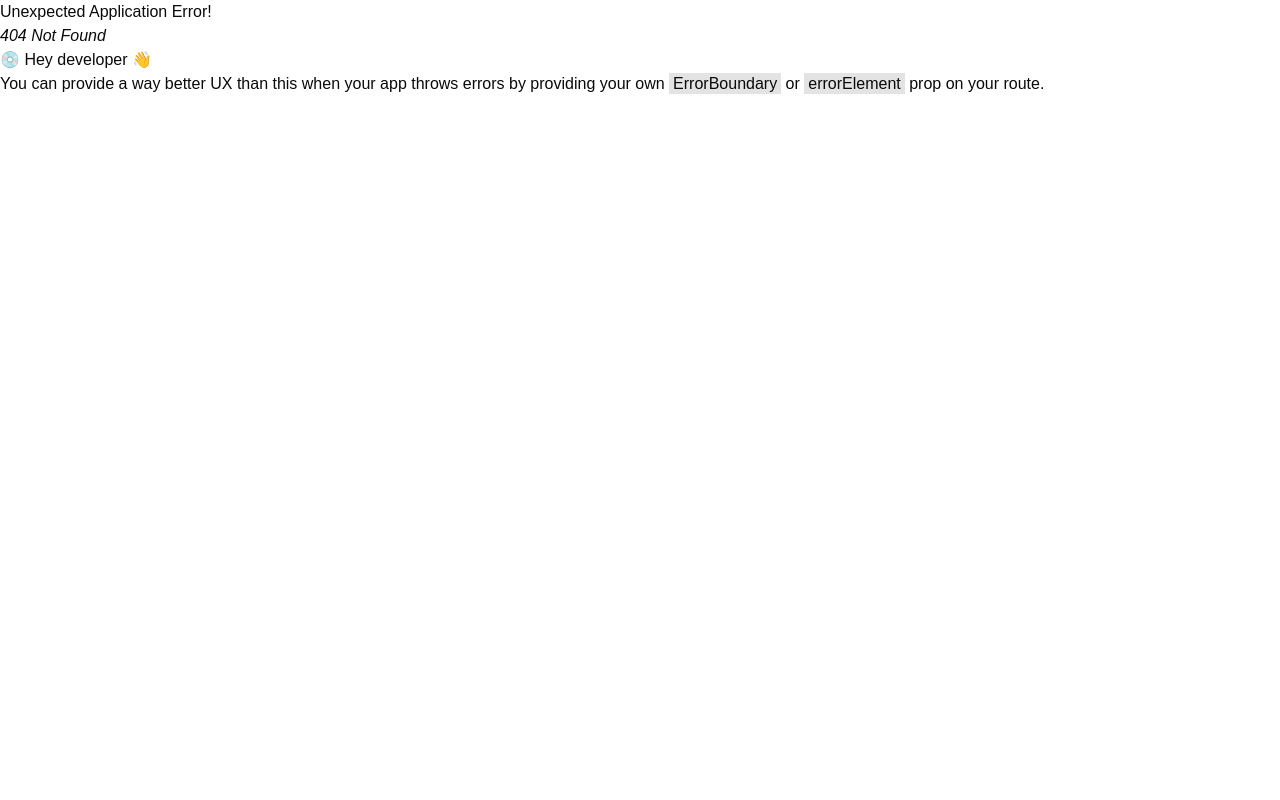
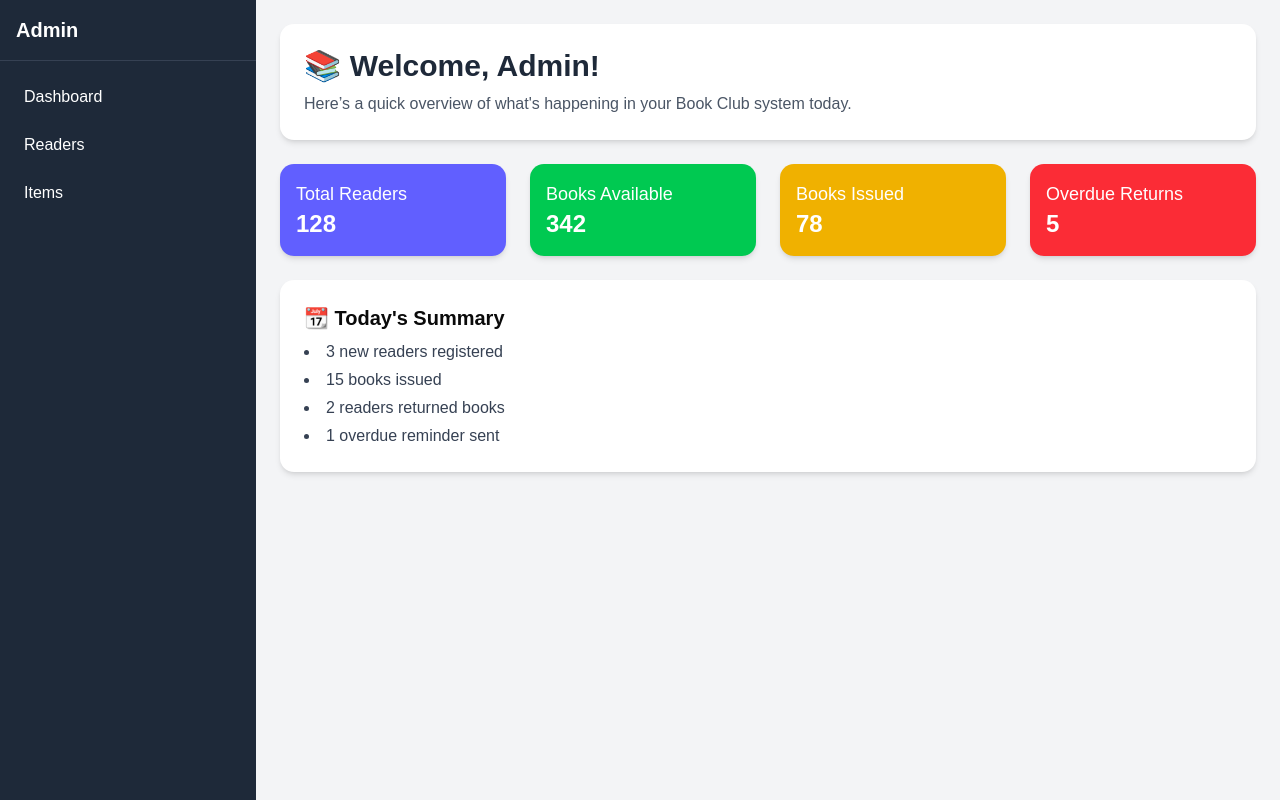
Before and after one commit to MalikBandara/Book-Club-Frontend, a React app: page /admin-dashboard in a window 1280 px wide. Before the commit this address had no page. Built offline with nearby package versions, Linux system fonts and the light colour scheme; the HTML template or start-up script is replaced by a standard one.

Commit message:
create adminDash and slide bar

```diff
--- a/package.json
+++ b/package.json
@@ -36,6 +36,8 @@
     "eslint-plugin-react-hooks": "^5.2.0",
     "eslint-plugin-react-refresh": "^0.4.20",
     "globals": "^16.3.0",
+    "prettier": "^3.6.2",
+    "prettier-plugin-tailwindcss": "^0.6.14",
     "tw-animate-css": "^1.3.5",
     "typescript": "~5.8.3",
     "typescript-eslint": "^8.35.1",
--- a/src/App.tsx
+++ b/src/App.tsx
@@ -3,12 +3,14 @@ import "./App.css";
 import ReaderPage from "./pages/ReaderPage";
 import ReaderForm from "./form/AddReaderForm";
 import UpdateReader from "./form/UpdateReaderForm";
+import Dashboard from "./pages/Dashboard";
+import DashboardHome from "./pages/DashboardHome";
 
 function App() {
     const router = createBrowserRouter([
         {
             path: "/",
-      element: <ReaderPage />,
+            element: <Dashboard />,
         },
         {
             path: "/addReader",
@@ -17,6 +19,17 @@ function App() {
         {
             path: "/updateReader/:id",
             element: <UpdateReader />,
+        },
+        {
+            path: "/admin-dashboard",
+            element: <Dashboard />, // layout
+            children: [
+                { index: true, element: <DashboardHome /> }, // ✅ fixed
+                { path: "readers", element: <ReaderPage /> },
+                { path: "readers", element: <ReaderPage /> },
+                // You can add more like:
+                // { path: "items", element: <ItemPage /> },
+            ],
         },
     ]);
 
--- /dev/null
+++ b/src/components/SideBar.tsx
@@ -0,0 +1,31 @@
+import { Link } from "react-router-dom";
+
+const SideBar = () => {
+    return (
+        <div className="fixed h-screen w-64 bg-gray-800 text-white">
+            <div className="border-b border-gray-700 p-4 text-xl font-bold">Admin</div>
+            <nav className="mt-4 space-y-2 px-4">
+                <Link
+                    to="/admin-dashboard/"
+                    className="block rounded p-2 hover:bg-gray-700"
+                >
+                    Dashboard
+                </Link>
+                <Link
+                    to="/admin-dashboard/readers"
+                    className="block rounded p-2 hover:bg-gray-700"
+                >
+                    Readers
+                </Link>
+                <Link
+                    to="/items"
+                    className="block rounded p-2 hover:bg-gray-700"
+                >
+                    Items
+                </Link>
+            </nav>
+        </div>
+    );
+};
+
+export default SideBar;
--- a/src/form/AddReaderForm.tsx
+++ b/src/form/AddReaderForm.tsx
@@ -8,11 +8,8 @@ import { createReader } from "../service/readerService";
 import type { ReaderFormData } from "../types/Readers";
 
 const AddReader = () => {
-
-
     // for loading ui
     // const [loading, setLoading] = useState(false);
-
 
     const initialReader: ReaderFormData = {
         name: "",
@@ -25,7 +22,6 @@ const AddReader = () => {
     const [reader, setReader] = useState(initialReader);
 
     const navigate = useNavigate();
-
 
     const inputHandler = (e: React.ChangeEvent<HTMLInputElement>) => {
         const { name, value } = e.target;
@@ -43,30 +39,34 @@ const AddReader = () => {
             });
 
             setReader(initialReader); // reset form
-      navigate("/"); // redirect to home
+            navigate("/admin-dashboard/readers"); // redirect to home
         } catch (error: any) {
             console.error("Failed to create reader:", error);
         }
     };
 
     return (
-    <div className="min-h-screen w-full bg-sky-50 flex items-center justify-center px-4">
-      <div className="bg-white rounded-[10px] shadow-lg p-8 w-full max-w-md">
-        <Link to="/">
-          <Button className="bg-gray-600 hover:bg-gray-500 mb-5">
+        <div className="flex min-h-screen w-full items-center justify-center bg-sky-50 px-4">
+            <div className="w-full max-w-md rounded-[10px] bg-white p-8 shadow-lg">
+                <Link
+                    to="/admin-dashboard/readers"
+                    className="mb-4 flex items-center"
+                >
+                    <Button className="mb-5 bg-gray-600 hover:bg-gray-500">
                         <i className="fa-solid fa-backward mr-2"></i> Back
                     </Button>
                 </Link>
 
-        <h3 className="text-2xl font-semibold text-gray-800 mb-6 uppercase text-center">
-          Add New Reader
-        </h3>
+                <h3 className="mb-6 text-center text-2xl font-semibold text-gray-800 uppercase">Add New Reader</h3>
 
-        <form className="space-y-4" onSubmit={submitForm}>
+                <form
+                    className="space-y-4"
+                    onSubmit={submitForm}
+                >
                     <div>
                         <Label
                             htmlFor="name"
-              className="block text-sm font-medium text-gray-700 mb-2"
+                            className="mb-2 block text-sm font-medium text-gray-700"
                         >
                             Name
                         </Label>
@@ -77,14 +77,14 @@ const AddReader = () => {
                             value={reader.name}
                             onChange={inputHandler}
                             placeholder="Enter name"
-              className="w-full border border-gray-300 rounded-md px-3 py-2 focus:outline-none focus:ring-2 focus:ring-sky-500"
+                            className="w-full rounded-md border border-gray-300 px-3 py-2 focus:ring-2 focus:ring-sky-500 focus:outline-none"
                         />
                     </div>
 
                     <div>
                         <Label
                             htmlFor="email"
-              className="block text-sm font-medium text-gray-700 mb-2"
+                            className="mb-2 block text-sm font-medium text-gray-700"
                         >
                             Email
                         </Label>
@@ -95,14 +95,14 @@ const AddReader = () => {
                             value={reader.email}
                             onChange={inputHandler}
                             placeholder="Enter Email"
-              className="w-full border border-gray-300 rounded-md px-3 py-2 focus:outline-none focus:ring-2 focus:ring-sky-500"
+                            className="w-full rounded-md border border-gray-300 px-3 py-2 focus:ring-2 focus:ring-sky-500 focus:outline-none"
                         />
                     </div>
 
                     <div>
                         <Label
                             htmlFor="phone"
-              className="block text-sm font-medium text-gray-700 mb-3"
+                            className="mb-3 block text-sm font-medium text-gray-700"
                         >
                             Phone Number
                         </Label>
@@ -113,14 +113,14 @@ const AddReader = () => {
                             value={reader.phone}
                             onChange={inputHandler}
                             placeholder="Enter phone number"
-              className="w-full border border-gray-300 rounded-md px-3 py-2 focus:outline-none focus:ring-2 focus:ring-sky-500"
+                            className="w-full rounded-md border border-gray-300 px-3 py-2 focus:ring-2 focus:ring-sky-500 focus:outline-none"
                         />
                     </div>
 
                     <div>
                         <Label
                             htmlFor="address"
-              className="block text-sm font-medium text-gray-700 mb-3"
+                            className="mb-3 block text-sm font-medium text-gray-700"
                         >
                             Address
                         </Label>
@@ -132,14 +132,14 @@ const AddReader = () => {
                             onChange={inputHandler}
                             autoComplete="off"
                             placeholder="Enter Address"
-              className="w-full border border-gray-300 rounded-md px-3 py-2 focus:outline-none focus:ring-2 focus:ring-sky-500"
+                            className="w-full rounded-md border border-gray-300 px-3 py-2 focus:ring-2 focus:ring-sky-500 focus:outline-none"
                         />
                     </div>
 
                     <div>
                         <Label
                             htmlFor="membershipId"
-              className="block text-sm font-medium text-gray-700 mb-3"
+                            className="mb-3 block text-sm font-medium text-gray-700"
                         >
                             Membership ID
                         </Label>
@@ -150,13 +150,13 @@ const AddReader = () => {
                             value={reader.memberShipId}
                             onChange={inputHandler}
                             placeholder="Enter Membership ID"
-              className="w-full border border-gray-300 rounded-md px-3 py-2 focus:outline-none focus:ring-2 focus:ring-sky-500"
+                            className="w-full rounded-md border border-gray-300 px-3 py-2 focus:ring-2 focus:ring-sky-500 focus:outline-none"
                         />
                     </div>
 
                     <Button
                         type="submit"
-            className="w-full bg-sky-500 text-white py-2 rounded-md hover:bg-sky-600 transition duration-200"
+                        className="w-full rounded-md bg-sky-500 py-2 text-white transition duration-200 hover:bg-sky-600"
                     >
                         Submit
                     </Button>
--- /dev/null
+++ b/src/pages/Dashboard.tsx
@@ -0,0 +1,15 @@
+import { Outlet } from "react-router-dom";
+import SideBar from "../components/SideBar";
+
+const Dashboard = () => {
+    return (
+        <div className="flex">
+            <SideBar />
+            <div className="ml-16 min-h-screen flex-1 bg-gray-100 md:ml-64">
+                <Outlet />
+            </div>
+        </div>
+    );
+};
+
+export default Dashboard;
--- /dev/null
+++ b/src/pages/DashboardHome.tsx
@@ -0,0 +1,44 @@
+const DashboardHome = () => {
+    return (
+        <div className="space-y-6 p-6">
+            {/* Welcome Section */}
+            <div className="rounded-xl bg-white p-6 shadow-md">
+                <h1 className="text-3xl font-bold text-gray-800">📚 Welcome, Admin!</h1>
+                <p className="mt-2 text-gray-600">Here’s a quick overview of what's happening in your Book Club system today.</p>
+            </div>
+
+            {/* Stats Cards */}
+            <div className="grid grid-cols-1 gap-6 sm:grid-cols-2 lg:grid-cols-4">
+                <div className="rounded-xl bg-indigo-500 p-4 text-white shadow-md">
+                    <h2 className="text-lg">Total Readers</h2>
+                    <p className="text-2xl font-bold">128</p>
+                </div>
+                <div className="rounded-xl bg-green-500 p-4 text-white shadow-md">
+                    <h2 className="text-lg">Books Available</h2>
+                    <p className="text-2xl font-bold">342</p>
+                </div>
+                <div className="rounded-xl bg-yellow-500 p-4 text-white shadow-md">
+                    <h2 className="text-lg">Books Issued</h2>
+                    <p className="text-2xl font-bold">78</p>
+                </div>
+                <div className="rounded-xl bg-red-500 p-4 text-white shadow-md">
+                    <h2 className="text-lg">Overdue Returns</h2>
+                    <p className="text-2xl font-bold">5</p>
+                </div>
+            </div>
+
+            {/* Optional section */}
+            <div className="rounded-xl bg-white p-6 shadow-md">
+                <h3 className="mb-2 text-xl font-semibold">📆 Today's Summary</h3>
+                <ul className="list-inside list-disc space-y-1 text-gray-700">
+                    <li>3 new readers registered</li>
+                    <li>15 books issued</li>
+                    <li>2 readers returned books</li>
+                    <li>1 overdue reminder sent</li>
+                </ul>
+            </div>
+        </div>
+    );
+};
+
+export default DashboardHome;
--- a/src/pages/ReaderPage.tsx
+++ b/src/pages/ReaderPage.tsx
@@ -13,8 +13,8 @@ import {
 
 import type { Readers } from "../types/Readers";
 import { Link } from "react-router-dom";
-import { getReader } from "../service/readerService";
-import axios from "axios";
+import { deleteExReader, getReader } from "../service/readerService";
+
 import toast from "react-hot-toast";
 
 const ReaderPage = () => {
@@ -33,18 +33,20 @@ const ReaderPage = () => {
   }, []);
 
   const deleteReader = async (readerId: string) => {
-    await axios
-      .delete(`http://localhost:3000/api/reader/${readerId}`)
-      .then((resp) => {
-        setReaders((pre) => pre.filter((reader) => reader.id !== readerId));
-        toast.success("Reader Deleted successfully!", {
-          position: "top-right",
-          duration: 3000,
-        });
-      })
-      .catch((error) => {
-        console.log(error);
+    try {
+      if (!readerId) {
+        toast.error("No Reader Found in id ");
+      }
+
+      const resp = await deleteExReader(readerId);
+      setReaders((pre) => pre.filter((reader) => reader.id !== readerId));
+      toast.success(resp.message, {
+        position: "top-right",
+        duration: 3000,
       });
+    } catch (error) {
+      console.log(error);
+    }
   };
 
   return (
--- a/src/service/readerService.ts
+++ b/src/service/readerService.ts
@@ -1,3 +1,4 @@
+import type { promises } from "dns";
 import type { ReaderFormData, Readers } from "../types/Readers";
 import apiClient from "./apiClient";
 
@@ -25,3 +26,8 @@ export const updateEXReader = async (
   const response = await apiClient.put(`/reader/${id}`, reader);
   return response.data;
 };
+
+export const deleteExReader = async (id: string) => {
+  const response = await apiClient.delete(`/reader/${id}`);
+  return response.data;
+};
```
Also changed, not shown: 2 other files (tests, documents, lock files or other folders). Lines whose indentation alone changed are shown as unchanged.
